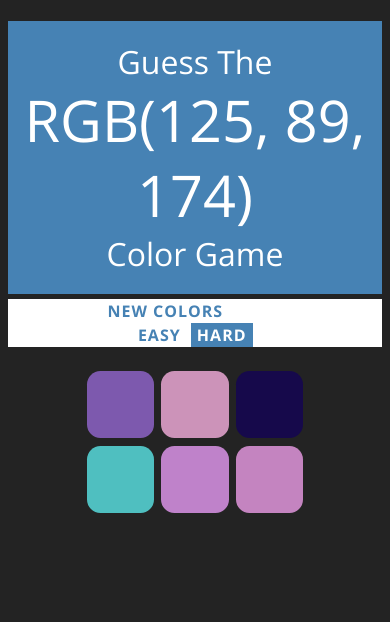
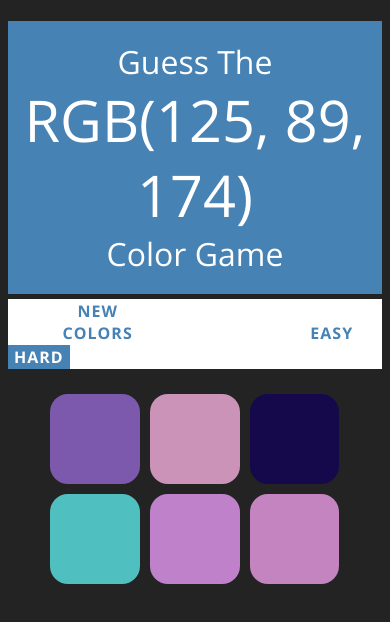
Before and after one commit to alankrit-anand/guess-the-RGB, a plain HTML site: page index.html in a window 390 px wide. Drawn offline with nearby package versions, Linux system fonts and the light colour scheme.

Commit message:
adjust mobile view1

```diff
--- a/index.css
+++ b/index.css
@@ -15,8 +15,8 @@ body{
 }
 
 #container{
-	max-width: 500px;
-	width:60%;
+	max-width: 900px;
+	width:80%;
 	margin:0 auto;
 	margin-top: 20px;
 }
@@ -61,6 +61,7 @@ h1 span{
 	letter-spacing: 1px;
 	font-size: inherit;
 	text-align: center;
+	margin-right: 12%;
 }
 
 .selected{
@@ -90,7 +91,7 @@ button:hover{
 }
 
 #restart{
-	margin-left: 25%;
+	margin-left: 13%;
 	border: none;
 	background: none;
 	display: inline-block;
@@ -102,4 +103,5 @@ button:hover{
 	font-size: inherit;
 	color: steelblue;
 	transition: all 0.4s;
+	width:20%;
 }
--- a/index.html
+++ b/index.html
@@ -18,13 +18,16 @@
 
 
 	<div id="container">
-		<div class="square"></div>
-		<div class="square"></div>
-		<div class="square"></div>
-		<div class="square"></div>
-		<div class="square"></div>
-		<div class="square"></div>
+		<!-- <div class="row"> -->
+			<div class="square col-sm-6 col-lg-4"></div>
+			<div class="square col-sm-6 col-lg-4"></div>
+			<div class="square col-sm-6 col-lg-4"></div>
+			<div class="square col-sm-6 col-lg-4"></div>
+			<div class="square col-sm-6 col-lg-4"></div>
+			<div class="square col-sm-6 col-lg-4"></div>
+		<!-- </div> -->
 	</div>
+
 
 
 	<script type="text/javascript" src="index.js"></script>
```
